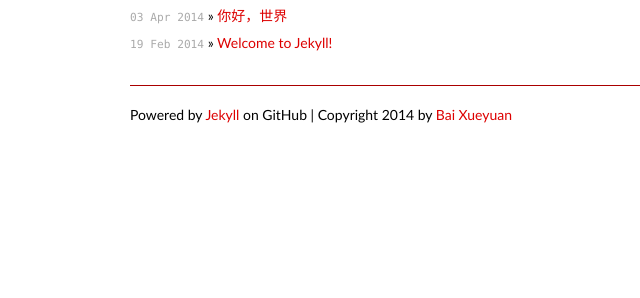
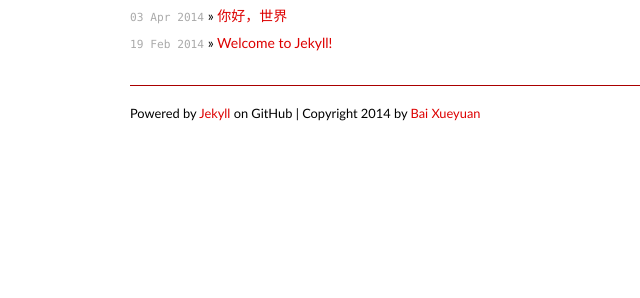
Before and after one commit to baixueyuan/jekyll, a Jekyll site: the page built from index.html, in a window 1280 px wide. Shown: the part 163-461 px from the top of the page, without its empty margins (216-856 px from the left). Built offline with Jekyll 4.4.1, drawn with Linux system fonts in a browser that asks for light colours; some web fonts are replaced; Markdown is read by kramdown in place of the engine named in the settings.

Commit message:
Update main.css

```diff
--- a/css/main.css
+++ b/css/main.css
@@ -30,7 +30,7 @@ h1 {
 
 p {
   margin: 1em 0;
-  font-size: 120%;
+  font-size: 110%;
 }
 
 a         { color: #dd0000; text-decoration: none; }
```
